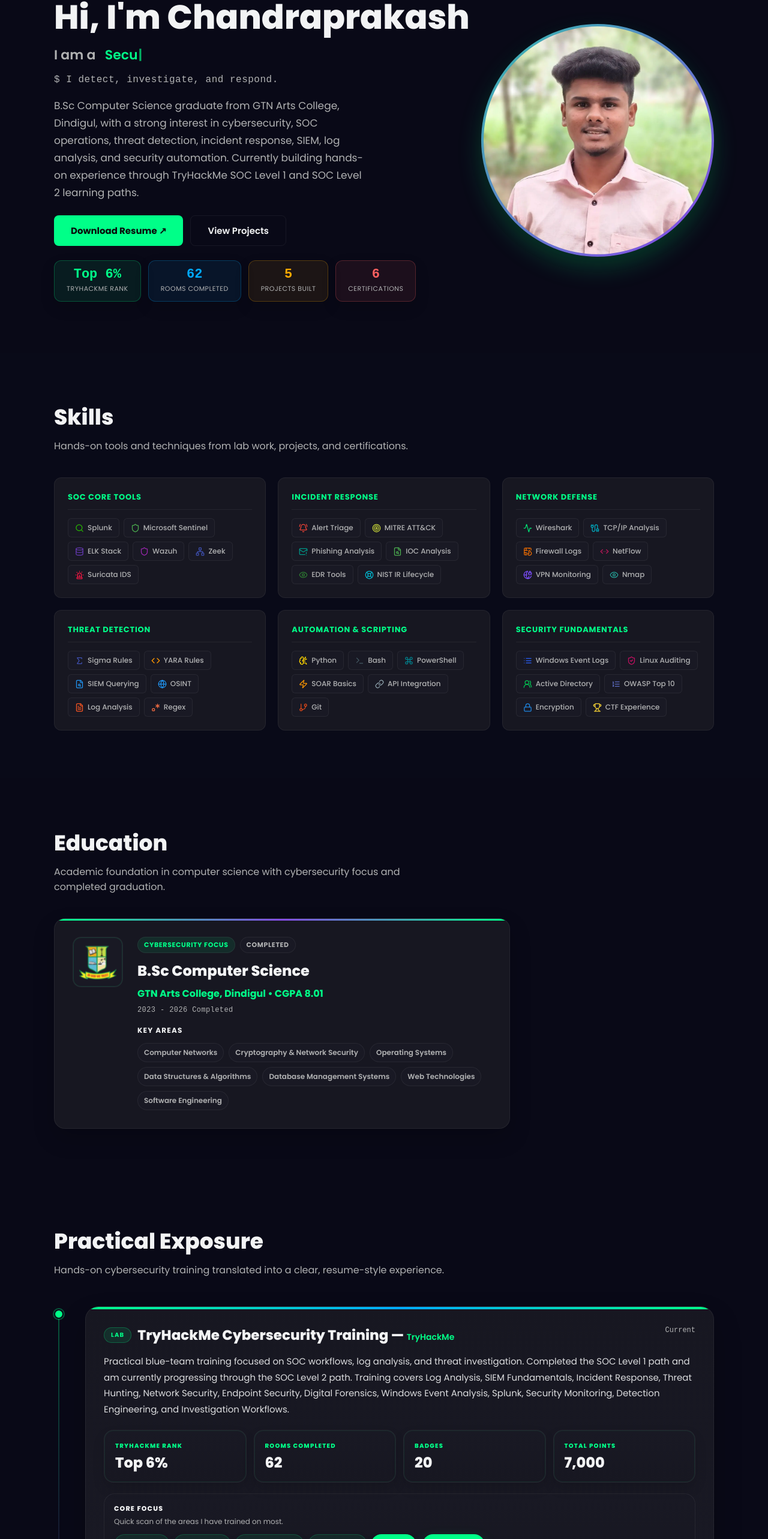
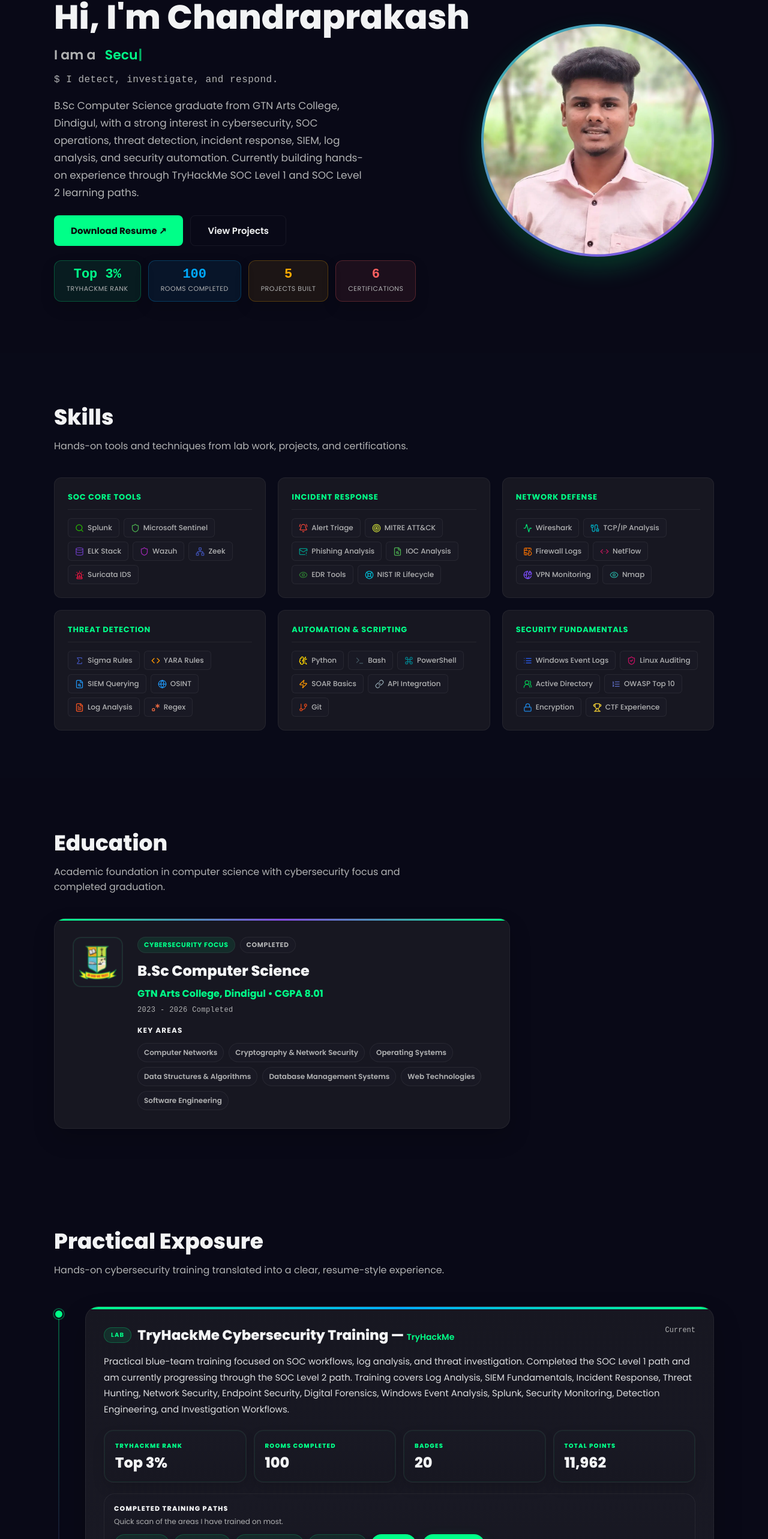
Before and after one commit to 0xchandru/chandruthehacker.github.io, a React (Create React App) app: page / in a window 1280 px wide. Shown: the part 212-2778 px from the top of the page at 60% size. Built offline with nearby package versions, Linux system fonts and the light colour scheme.

Commit message:
tryhackme status updated

```diff
--- a/src/components/sections/Hero.jsx
+++ b/src/components/sections/Hero.jsx
@@ -269,7 +269,7 @@
 
     const value = item.key === "rank"
       ? TRYHACKME_STATS.rank
-      : TRYHACKME_STATS.completedRooms ?? TRYHACKME_STATS.roomsCompleted;
+      : TRYHACKME_STATS.completedRooms;
 
     return {
       label: item.label,
--- a/src/data/constants.jsx
+++ b/src/data/constants.jsx
@@ -63,19 +63,10 @@
 };
 
 export const TRYHACKME_STATS = {
-  username: "0xchandru",
-  profileUrl: socialLinks.tryHackMe,
-  rank: "Top 6%",
-  points: 7000,
-  roomsCompleted: 62,
+  rank: "Top 3%",
+  totalPoints: 11962,
+  completedRooms: 100,
   badges: 20,
-  streak: 4,
-  level: 12,
-  completedRooms: 62,
-  completedLabs: 62,
-  totalCompleted: 62,
-  badgesNumber: 20,
-  totalPoints: 7000,
 };
 
 export const Bio = {
@@ -567,11 +558,11 @@
   metrics: [
     { key: "rank", label: "TryHackMe Rank", format: "text" },
     { key: "completedRooms", label: "Rooms Completed", format: "number" },
-    { key: "badgesNumber", label: "Badges", format: "number" },
+    { key: "badges", label: "Badges", format: "number" },
     { key: "totalPoints", label: "Total Points", format: "number" },
   ],
   focus: {
-    title: "Core Focus",
+    title: "Completed Training Paths",
     caption: "Quick scan of the areas I have trained on most.",
     visibleCount: 4,
     expandLabel: "+{count} more",
```
